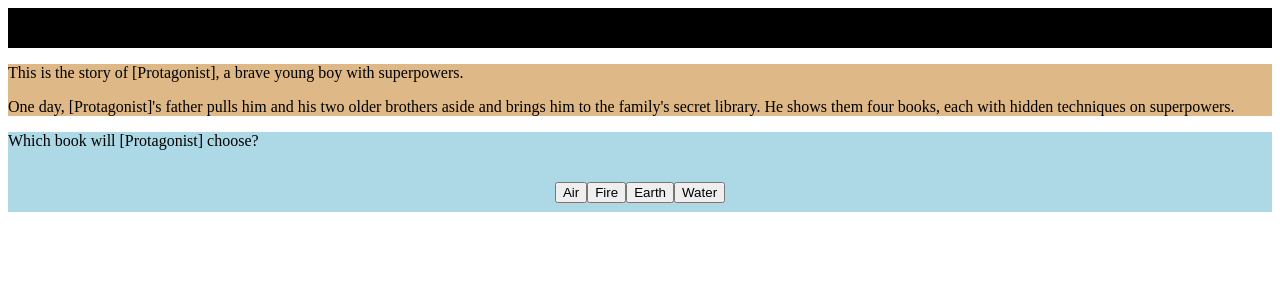
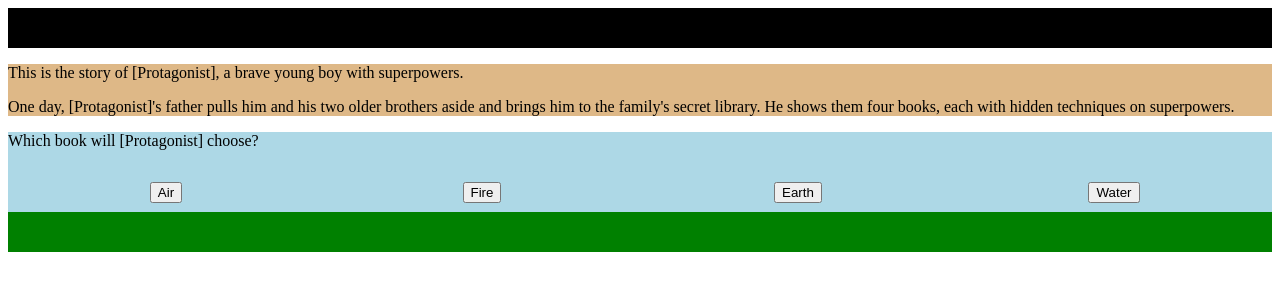
Before and after one commit to Tsuru4/TypeScriptAdventure, a website with bundled scripts: page public/index.html in a window 1280 px wide. Built offline with nearby package versions, Linux system fonts and the light colour scheme.

Commit message:
Fixed the css issues. The styling of the webpage is nearly on par with the original project now.
Next, I need to fix the chapter headings, implement the name replacer, implement the minigame mode, and fill in the story.

```diff
--- a/public/Storyteller.js
+++ b/public/Storyteller.js
@@ -12,10 +12,13 @@ const adventureBook = new Book(16);
     adventureBook.constructChapter(3, "path3Fight", ["He fights desperately to stand up against his father's supervillain reign of terror. His oldest brother and some of their friends join our protagonist. Using a laser pistol developed by one of his father's minions, he managed to hit his father's leg, but ultimately, both sides have superpower, and the other side has a lot more experience.", "Our protagonist lost the battle, and in a panic, he and his allies are forced to flee."], "To be continued.", []);
 }
 //TODO  construct all chapters.
+const StorytellerContent = document.createElement("div");
+StorytellerContent.id = "StorytellerContent";
+document.body.appendChild(StorytellerContent);
 function createAndAppendDiv(divId) {
     const temporaryDiv = document.createElement("div");
     temporaryDiv.id = divId;
-    document.body.appendChild(temporaryDiv);
+    StorytellerContent.appendChild(temporaryDiv);
     return temporaryDiv;
 }
 //Div tags are set up here. This encapsulates HTML code specific to this project. All the HTML project needs to do it load this script and the css file
@@ -24,7 +27,7 @@ createAndAppendDiv("longartbox");
 const storyBox = createAndAppendDiv("storybox");
 const questionBox = createAndAppendDiv("questionbox");
 const buttonBox = createAndAppendDiv("buttonbox");
-const artGrid = document.createElement("artgrid");
+const artGrid = createAndAppendDiv("artgrid");
 buttonBox.className = "boxofboxes";
 artGrid.className = "boxofboxes";
 //Note, artBox will eventually contain a grid of images equal to the number of buttonBoxes. However, these images will not be implemented until very late in the project.
@@ -40,13 +43,25 @@ function updateHTML(nextPath) {
     });
     questionBox.textContent = questionString;
     buttonArray.forEach(button => {
+        const currentSubBox = document.createElement("div");
+        currentSubBox.className = "buttonsubbox";
+        buttonBox.appendChild(currentSubBox);
         const buttonElement = document.createElement("button");
         buttonElement.textContent = button.label;
         buttonElement.addEventListener("click", () => {
             updateHTML(button.path);
         });
-        buttonBox.appendChild(buttonElement);
+        currentSubBox.appendChild(buttonElement);
     });
-    //TODO, fix the grid.
+    const gridBoxes = document.getElementsByClassName("bosofboxes");
+    for (let i = 0; i < gridBoxes.length; i++) {
+        const currentbox = gridBoxes[i];
+        //Error: "Property 'style' does not exist on type 'Element'" will trigger without this check.
+        // I googled this error. This is because there are some types of element which do not have a style.
+        if (currentbox instanceof HTMLElement) {
+            //Funnily enough, this is the first time so far I've needed to cast a number as a string in typescript.
+            currentbox.style.gridTemplateColumns = "repeat(" + buttonArray.length.toString + ", 1fr)";
+        }
+    }
 }
 updateHTML("path1");
--- a/public/styles/style.css
+++ b/public/styles/style.css
@@ -15,18 +15,17 @@
 
 .boxofboxes {
     display: grid;
-    grid-template-columns: repeat(1, 1fr);
+    grid-template-columns: repeat(4, 1fr);
     height: 40px;
 }
 
-#buttonbox {
+.buttonsubbox{
     display:flex;
     justify-content: center;
     align-items: center;
-
     background-color: lightblue;
 }
 
-#artbox {
+#artgrid {
     background-color: green;
 }
```
Also changed, not shown: src/Storyteller.ts (+27 -4 lines), README.md.
